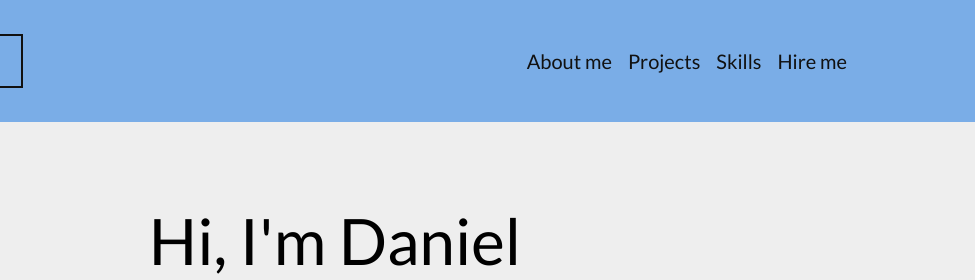
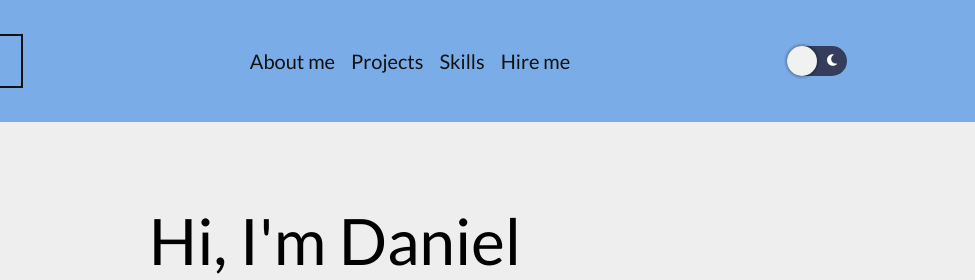
Before and after one commit to dannyseiler/portfolio, a plain HTML site: page index.html in a window 1280 px wide. Shown: the top 280 px of the page, 305-1280 px from the left. Drawn offline with Linux system fonts and the light colour scheme.

Commit message:
Agregado switch light/dark mode

```diff
--- a/assets/js/app.js
+++ b/assets/js/app.js
@@ -18,7 +18,7 @@ window.onload = function () {
   });
 };
 
-/*
+
 // Switch
 const btnSwitch = document.querySelector("#switch");
 
@@ -42,4 +42,3 @@ if (localStorage.getItem("dark-mode") === "true") {
   document.body.classList.remove("dark");
   btnSwitch.classList.remove("active");
 }
-*/
--- a/assets/sass/style.scss
+++ b/assets/sass/style.scss
@@ -193,6 +193,49 @@ header {
 	}
 }
 
+/* Switch Modo Claro y Oscuro */
+
+.switch {
+  background: #343d5b;
+  border-radius: 1000px;
+  border: none;
+  position: relative;
+  cursor: pointer;
+  display: flex;
+  outline: none;
+  &::after {
+    content: "";
+    display: block;
+    width: 30px;
+    height: 30px;
+    position: absolute;
+    background: #f1f1f1;
+    top: 0;
+    left: 0;
+    right: unset;
+    border-radius: 100px;
+    transition: .3s ease all;
+    box-shadow: 0px 0px 2px 2px rgba(0,0,0,.2)
+  }
+  &.active {
+    background: orange;
+    color: $negro;
+    &::after {
+      right: 0;
+      left: unset;
+    }
+  }
+
+  span {
+    width: 30px;
+    height: 30px;
+    line-height: 30px;
+    display: block;
+    background: none;
+    color: $blanco;
+  }
+}
+
 /* Main */
 
 main {
@@ -292,7 +335,6 @@ main {
   justify-content: center;
   flex-direction: row;
   flex-wrap: wrap;
-  height: 100vh;
 }
 
 .proyect-content-1,
--- a/index.html
+++ b/index.html
@@ -42,10 +42,10 @@
         <button class="hamburger">
           <div class="bar"></div>
         </button>
-        <!--<button class="switch" id="switch">
+        <button class="switch" id="switch">
           <span><i class="fas fa-sun"></i></span>
           <span><i class="fas fa-moon"></i></span>
-        </button>-->
+        </button>
       </div>
     </header>
     <nav class="mobile-nav">
```
Also changed, not shown: assets/css/style.css, 1 other file.
